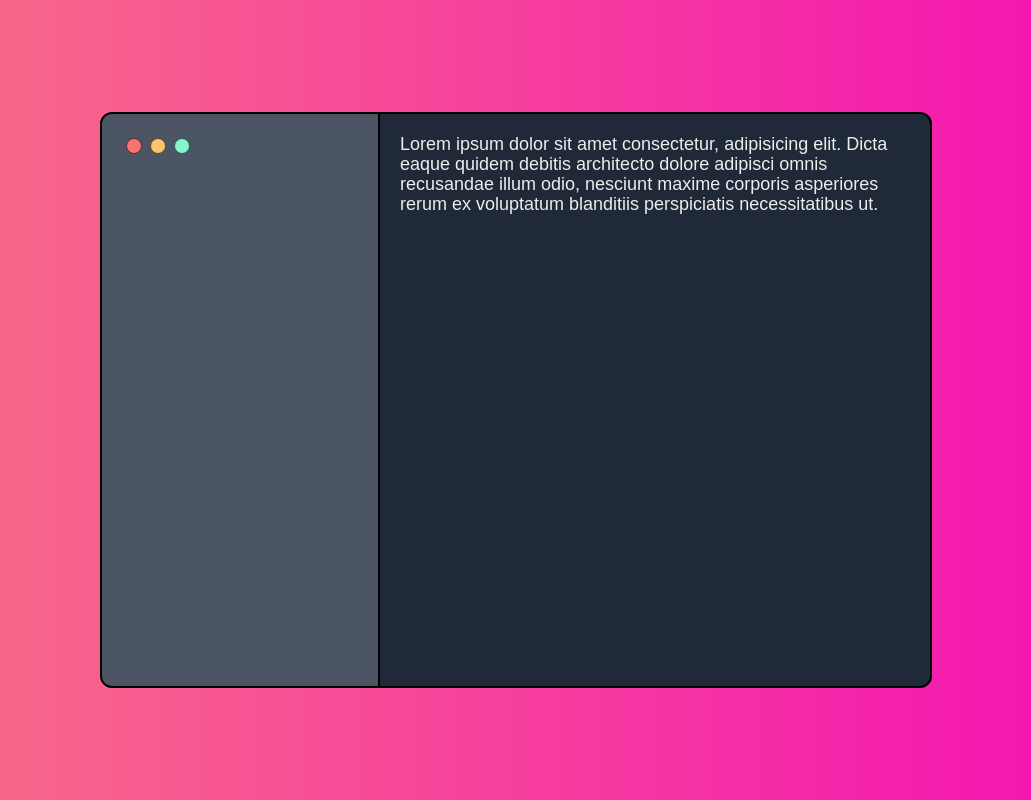
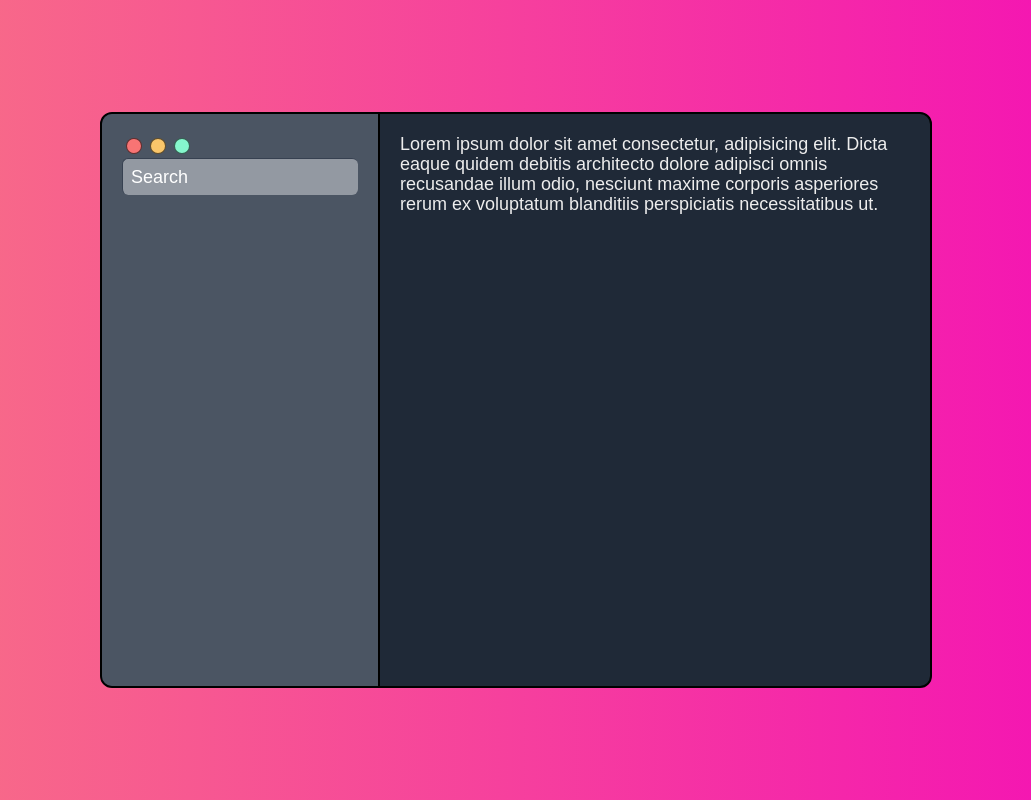
Before and after one commit to EddwaardHaar/reminders-mac-os-remake, a plain HTML site: page index.html in a window 1280 px wide. Shown: the whole page, without its empty margins (124-1155 px from the left). Drawn offline with Linux system fonts and the light colour scheme.

Commit message:
update sidebar added search bar

```diff
--- a/css/sidebar.css
+++ b/css/sidebar.css
@@ -2,6 +2,8 @@ aside{
     background: rgb(75, 85, 99);
     width: 33.333333%;
 }
+
+/*CLOSE, MINIMIZE, MAXIMIZE */
 
 .controls{
     display: flex;
@@ -42,3 +44,27 @@ aside{
 .control .maximize:active{
     background: rgb(52 , 211, 153);
 }
+
+/* FORM */
+
+input{
+    color: white;
+    font-weight: bold;
+
+
+    border: none;
+    border-top: 1px solid rgb(55, 65, 81);
+    border-left: 1px solid rgb(55, 65, 81);
+
+    background:rgb(255, 255, 255, 0.4);
+    border-radius: 0.375rem;
+
+    width: 100%;
+    padding: 0.5rem;
+
+}
+
+ input::placeholder{
+    color: white;
+    font-weight: normal;
+ }
--- a/index.html
+++ b/index.html
@@ -20,7 +20,9 @@
                 <button class="maximize"></button>
             </header>
 
-            <form action=""></form>
+            <form action="">
+                <input type="text" placeholder="Search">
+            </form>
 
             <nav></nav>
 
```
